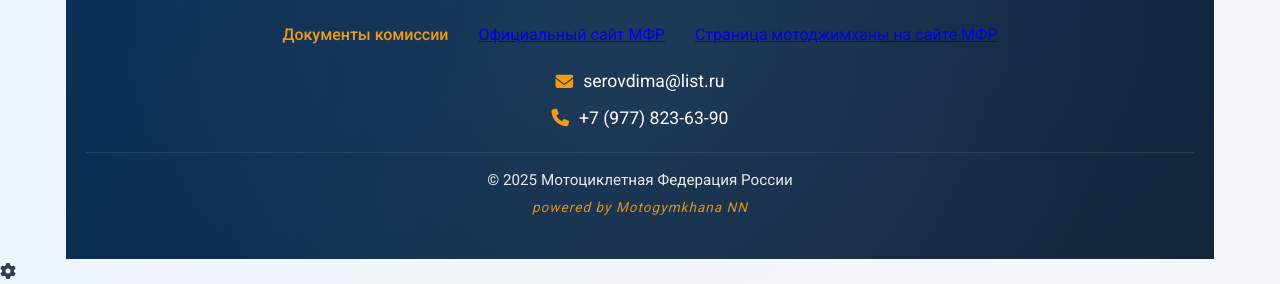
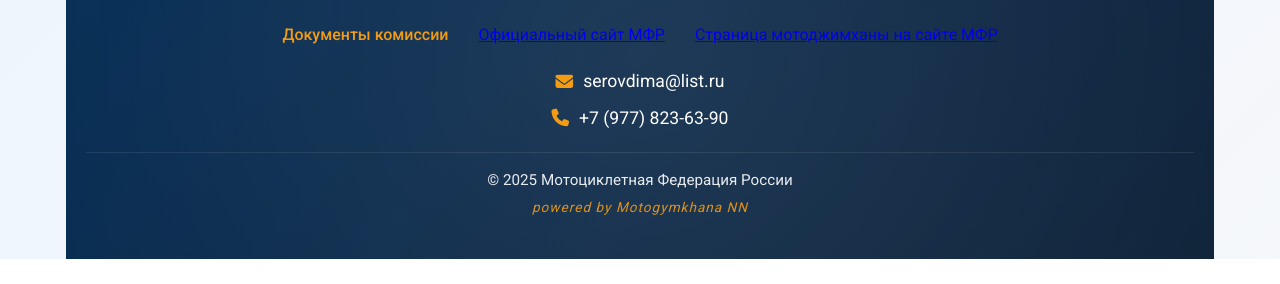
Before and after one commit to alfat81/fum, a plain HTML site: page contacts.html in a window 1280 px wide. Shown: the part 1340-1624 px from the top of the page. After the commit the page ends 1599 px from the top, so only its background shows below. Drawn offline with Linux system fonts and the light colour scheme.

Commit message:
Update contacts.html

```diff
--- a/contacts.html
+++ b/contacts.html
@@ -134,10 +134,6 @@
 </div>
 </footer>
 </div>
-<!-- Admin tab -->
-<div class="admin-tab" id="admin-tab">
-<i class="fas fa-cog"></i>
-</div>
 <script src="script.js"></script>
 </body>
 </html>
```
